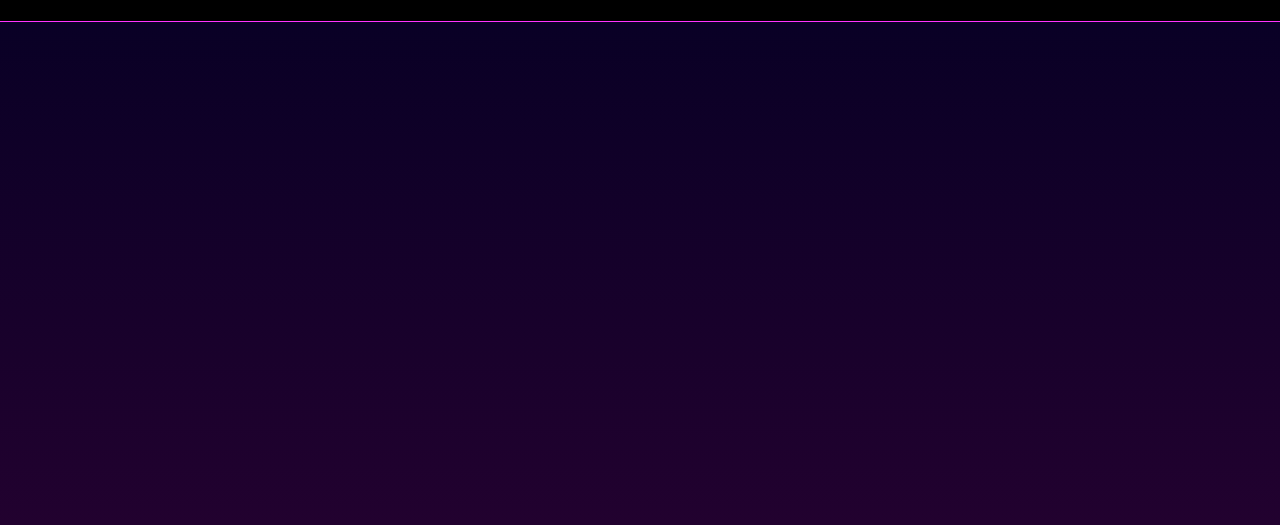
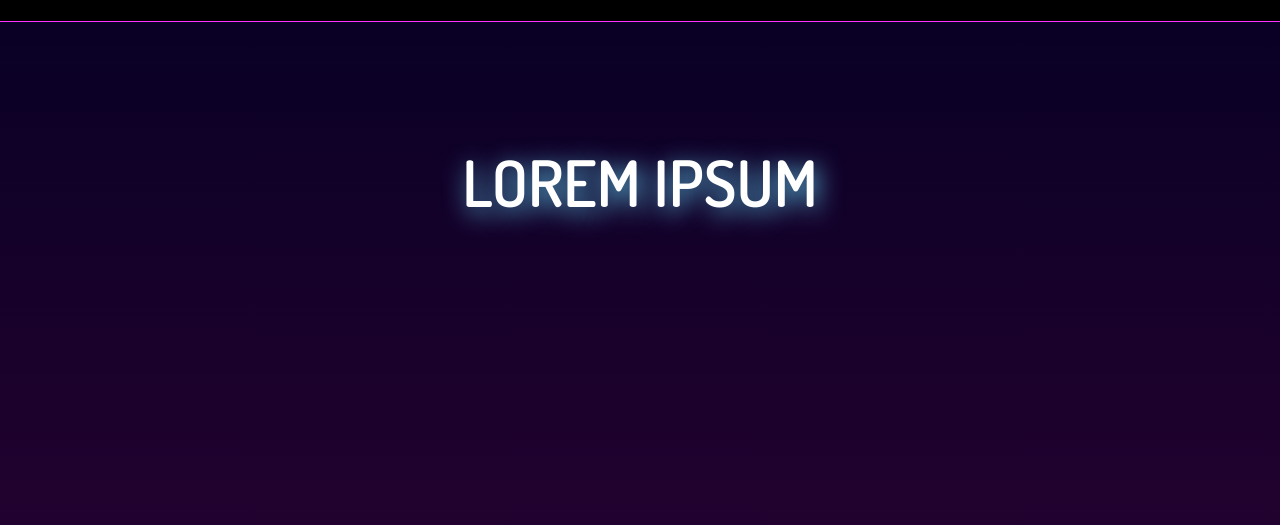
Before and after one commit to plaidbait91/VM-2021, a website built with Parcel: page src/index.html in a window 1280 px wide. Shown: the part 67-592 px from the top of the page. Built offline with nearby package versions, Linux system fonts and the light colour scheme.

Commit message:
Added basic styles for intro

```diff
--- a/src/index.html
+++ b/src/index.html
@@ -7,11 +7,22 @@
     <title>Document</title>
     <link rel="stylesheet" href="https://pro.fontawesome.com/releases/v5.10.0/css/all.css" integrity="sha384-AYmEC3Yw5cVb3ZcuHtOA93w35dYTsvhLPVnYs9eStHfGJvOvKxVfELGroGkvsg+p" crossorigin="anonymous"/>
     <link rel="stylesheet" href="./scss/main.scss">
+    <link rel="preconnect" href="https://fonts.gstatic.com">
+    <link href="https://fonts.googleapis.com/css2?family=Dosis:wght@600&display=swap" rel="stylesheet">
 </head>
 <body>
 
 
     <div id="navbar-container"></div>
+    <div class="container">
+        <div class="row">
+            <div class="col-sm-12">
+                <div class="intro">
+                    LOREM IPSUM
+                </div>
+            </div>
+        </div>
+    </div>
 
 
 
--- a/src/scss/_style.scss
+++ b/src/scss/_style.scss
@@ -66,3 +66,12 @@ body {
         }
     }
 }
+
+.intro {
+    text-align: center;
+    padding: 10%;
+    text-shadow: 3px 5px 25px #64ccec;
+    font-size: 4rem;
+    color: #fff;
+    font-family: "Dosis", Helvetica, Arial, sans-serif;
+}
```
